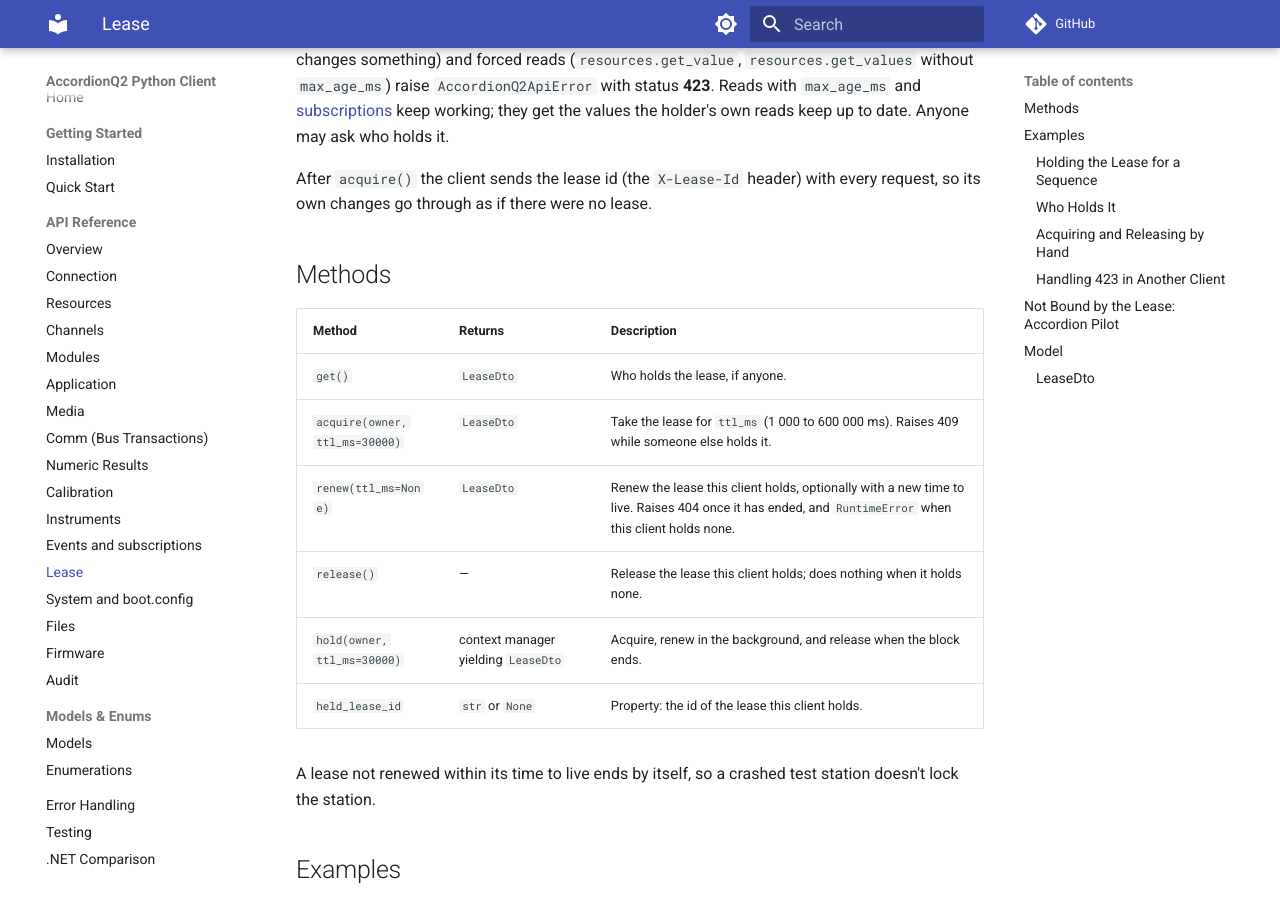
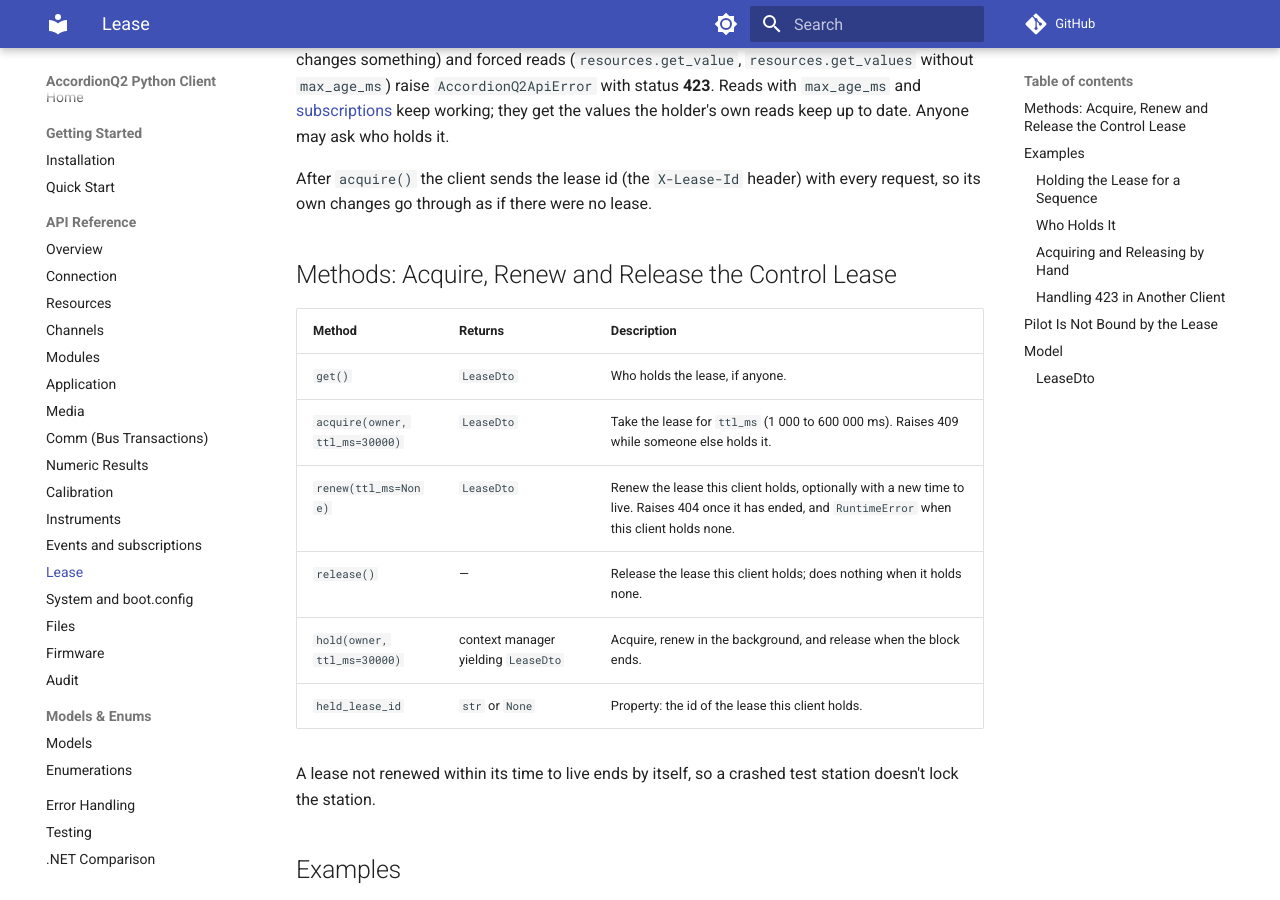
Before and after one commit to esharpab/esharp-accordion-projects-webapiclient-python, an MkDocs documentation site: the page built from docs/api/lease.md, in a window 1280 px wide and 900 px high, scrolled down 318 px. Built offline with MkDocs 1.6.1 and Material for MkDocs 9.7.7, drawn with Linux system fonts in a browser that asks for light colours; comment, search, counter and statistics services are not loaded; some of the changed text lies outside the part shown.

Commit message:
Lease docs: headings that name acquire/renew/release and Pilot
Co-Authored-By: Claude Opus 5.5 <noreply@anthropic.com>

````diff
--- a/docs/api/lease.md
+++ b/docs/api/lease.md
@@ -8,7 +8,7 @@ While another client holds the lease, this client's changes (every POST, PUT and
 
 After `acquire()` the client sends the lease id (the `X-Lease-Id` header) with every request, so its own changes go through as if there were no lease.
 
-## Methods
+## Methods: Acquire, Renew and Release the Control Lease
 
 | Method | Returns | Description |
 |--------|---------|-------------|
@@ -70,7 +70,7 @@ except AccordionQ2ApiError as e:
         print("The station is held by another client:", e)
 ```
 
-## Not Bound by the Lease: Accordion Pilot
+## Pilot Is Not Bound by the Lease
 
 The lease is enforced by the WebApi only. Accordion Pilot talks to the station over the byte protocol, not the REST API, so it is not bound by the lease: it can change the station while someone holds it. Keep Pilot away from a station during a leased test sequence.
 
````
